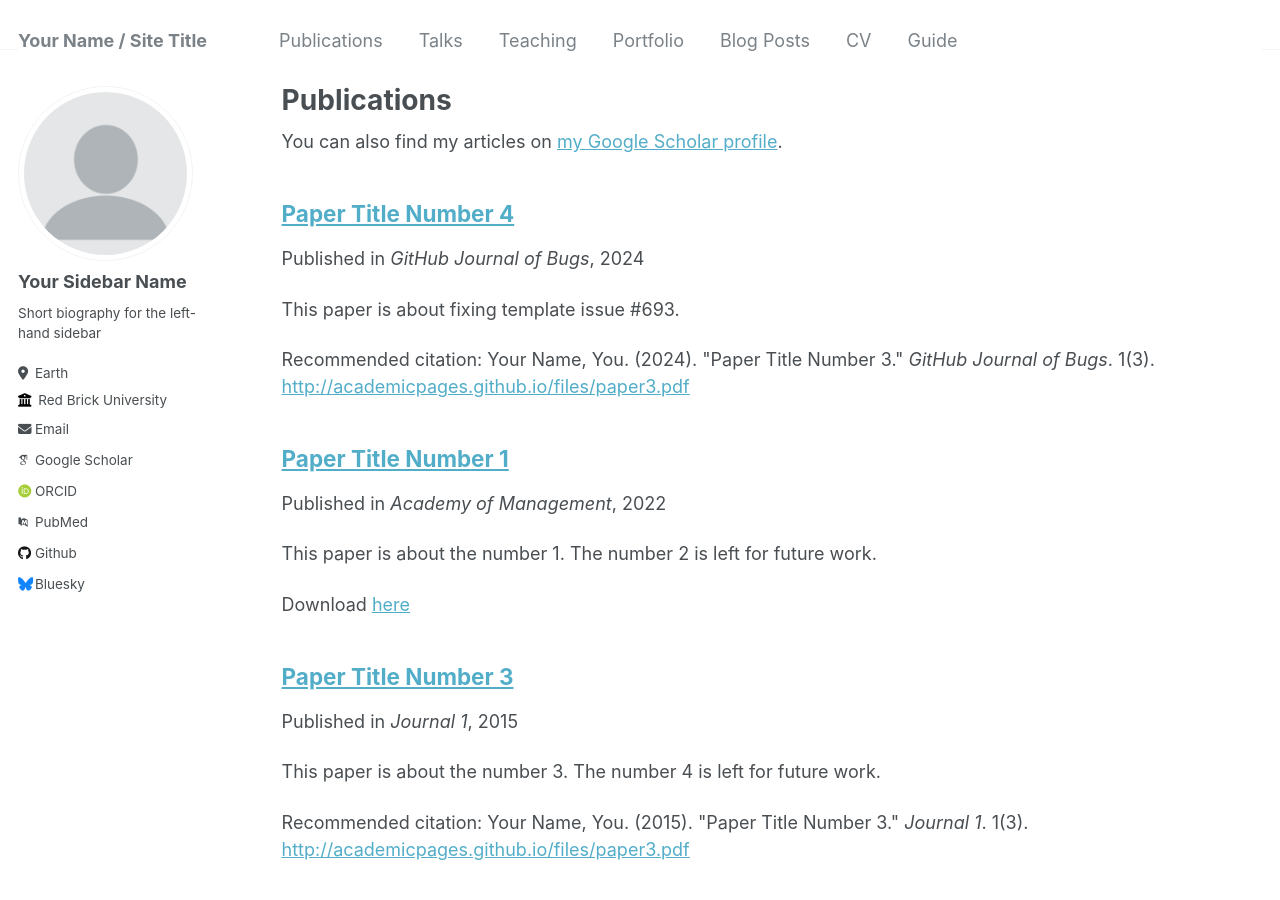
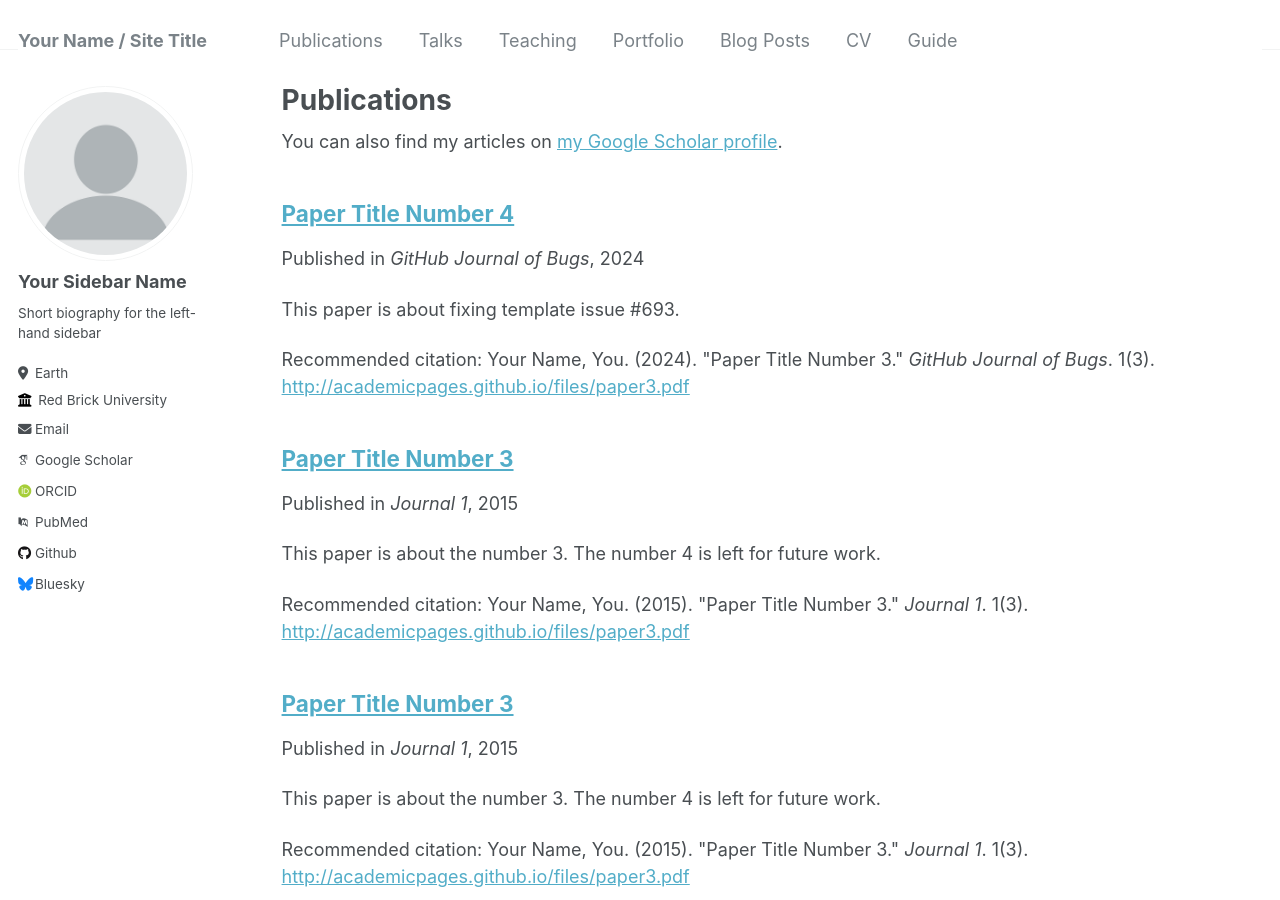
Before and after one commit to koko2023/koko2023.github.io, a Jekyll site: the page built from _pages/publications.md, in a window 1280 px wide and 900 px high. Built offline with Jekyll 4.4.1, drawn with Linux system fonts in a browser that asks for light colours; some web fonts are replaced; a file with an impossible date is left out.

```diff
--- a/_publications/2009-10-01-paper-title-number-1.md
+++ b/_publications/2009-10-01-paper-title-number-1.md
@@ -1,9 +1,12 @@
 ---
-title: "Paper Title Number 1"
+title: "Paper Title Number 3"
 collection: publications
-permalink: /publication/2009-10-01-paper-title-number-1
-excerpt: 'This paper is about the number 1. The number 2 is left for future work.'
-date: 2022-10-01
-venue: 'Academy of Management'
-paperurl: 'https://koko2023.github.io/files/keyuhan_2022_english.pdf'
+permalink: /publication/2015-10-01-paper-title-number-3
+excerpt: 'This paper is about the number 3. The number 4 is left for future work.'
+date: 2015-10-01
+venue: 'Journal 1'
+paperurl: 'http://academicpages.github.io/files/paper3.pdf'
+citation: 'Your Name, You. (2015). &quot;Paper Title Number 3.&quot; <i>Journal 1</i>. 1(3).'
 ---
+
+The contents above will be part of a list of publications, if the user clicks the link for the publication than the contents of section will be rendered as a full page, allowing you to provide more information about the paper for the reader. When publications are displayed as a single page, the contents of the above "citation" field will automatically be included below this section in a smaller font.
```
Also changed, not shown: _publications/2010-10-01-paper-title-number-2.md (+9 -5 lines).
